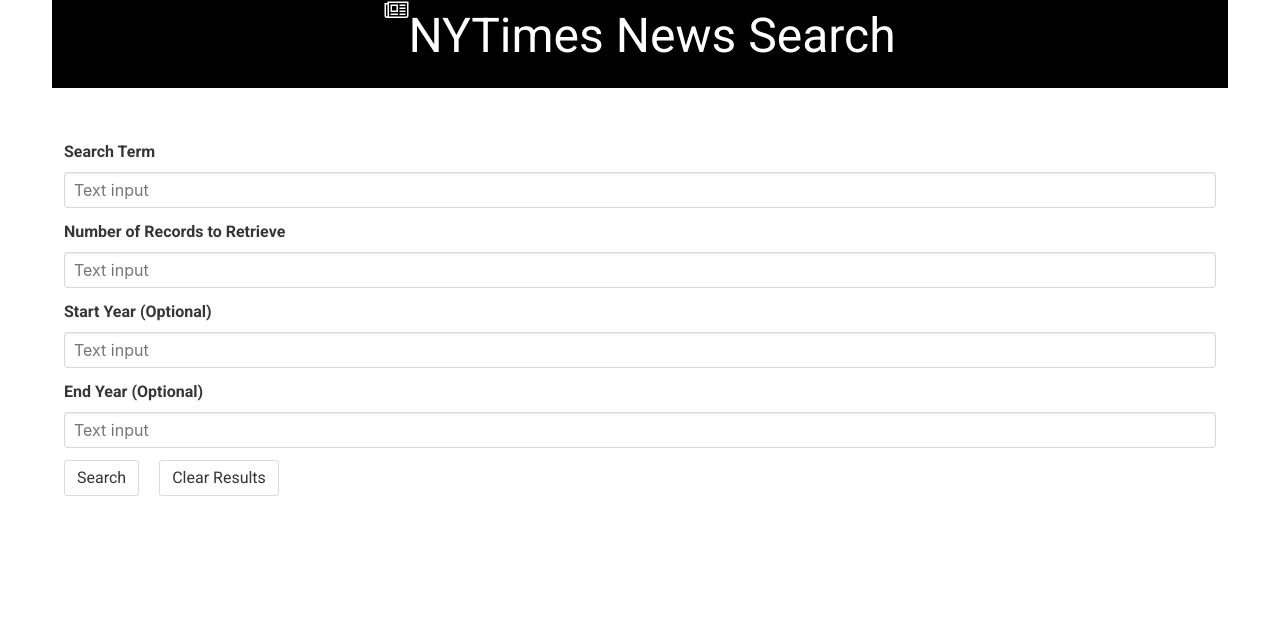
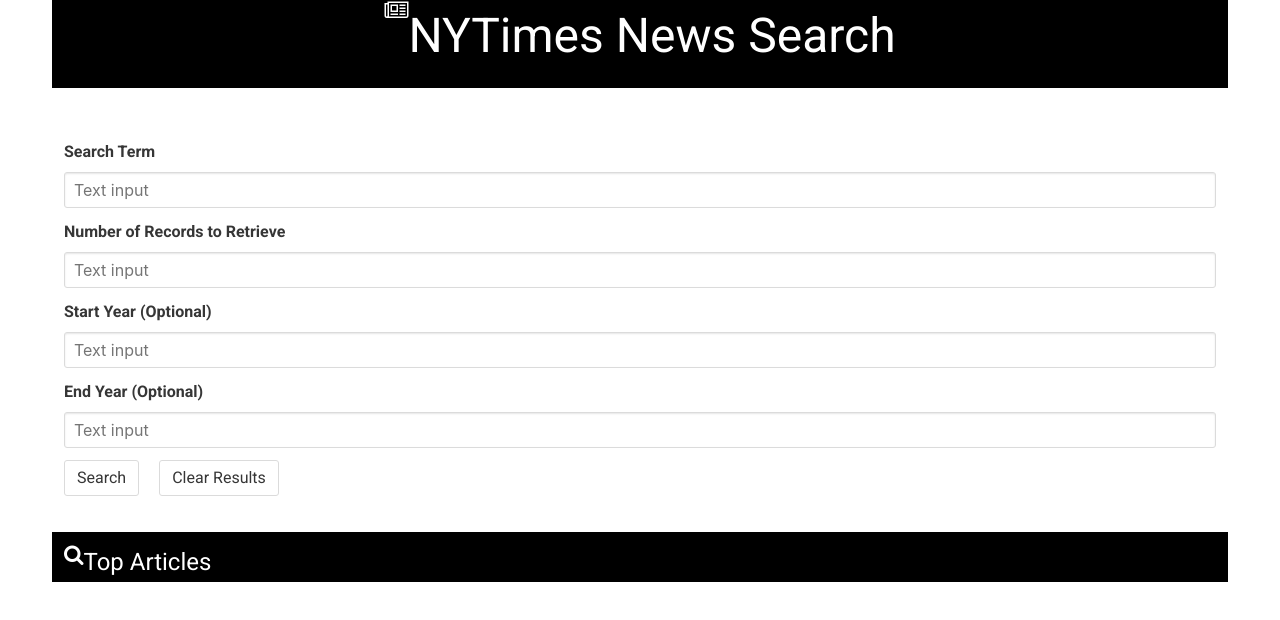
Before and after one commit to AnaghaJais/nyt_api, a plain HTML site: page index.html in a window 1280 px wide. Drawn offline with nearby package versions, Linux system fonts and the light colour scheme.

Commit message:
added article display

```diff
--- a/assets/css/style.css
+++ b/assets/css/style.css
@@ -14,6 +14,10 @@
     font-size: 3em;
     color: white;
 }
+h3 {
+    font-size: 1.5em;
+    color: white;
+}
 .fa-newspaper-o {
     height: 30px;
 }
@@ -26,3 +30,7 @@
     position: relative;
     float: left;
 }
+#article-header {
+    background-color: black;
+    height: 50px;
+}
--- a/index.html
+++ b/index.html
@@ -63,9 +63,10 @@
             </div>
 
             <div class="columns">
-                <div class="column" align="center">
-
+                <div id="article-header" class="column" align="left">
+                    <h3 ><i class="fa fa-search" aria-hidden="true"></i>Top Articles</h3>
                 </div>
+                <div id="article-display"></div>
             </div>
 
         </div>  <!----------------  END OF CONTAINER  ---------------->
```
